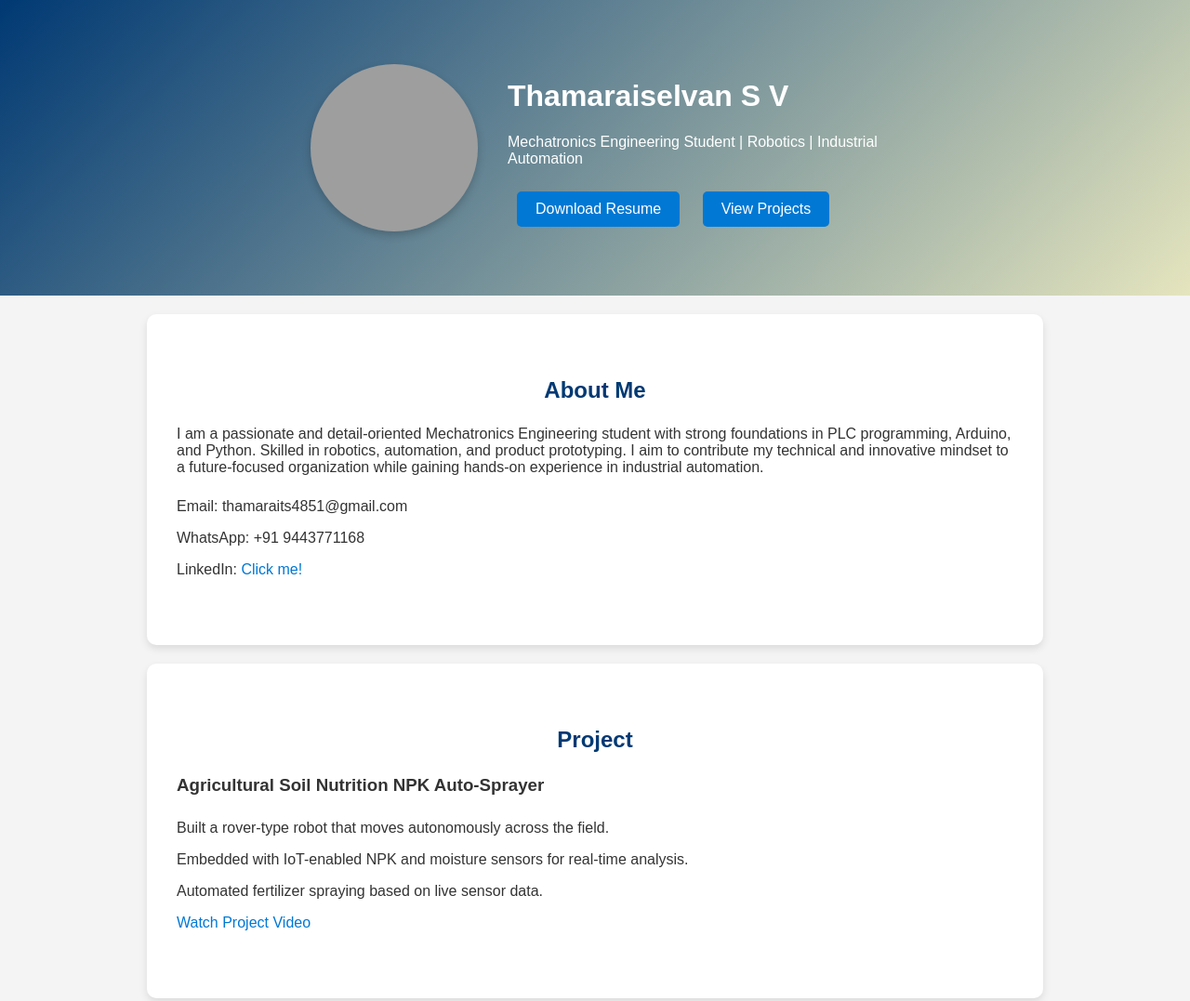
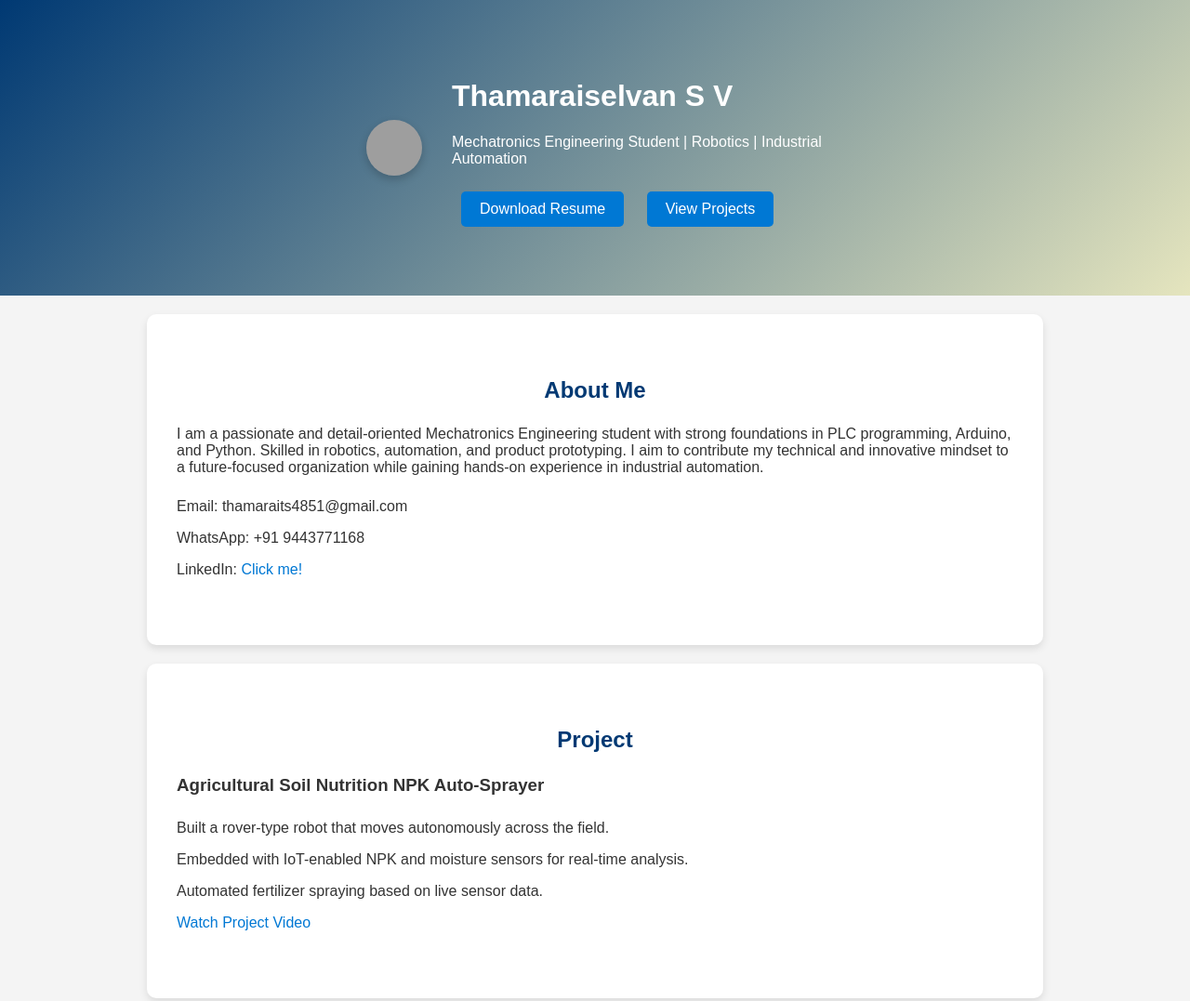
Before and after one commit to tamilan12th/myportfolio1, a plain HTML site: page index.html in a window 1280 px wide. Shown: the top 1077 px of the page at 93% size. Drawn offline with Linux system fonts and the light colour scheme; grey boxes are pictures that could not be loaded.

Commit message:
Update style.css

```diff
--- a/style.css
+++ b/style.css
@@ -24,8 +24,8 @@ header {
 }
 
 .profile-pic-large {
-  width: 180px;
-  height: 180px;
+  width: 60px;
+  height: 60px;
   border-radius: 50%;
   object-fit: cover;
   box-shadow: 0 4px 10px rgba(0, 0, 0, 0.2);
```
